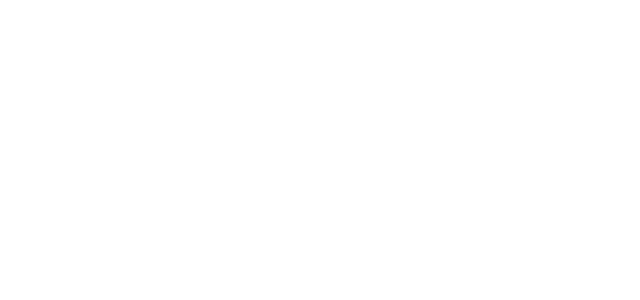
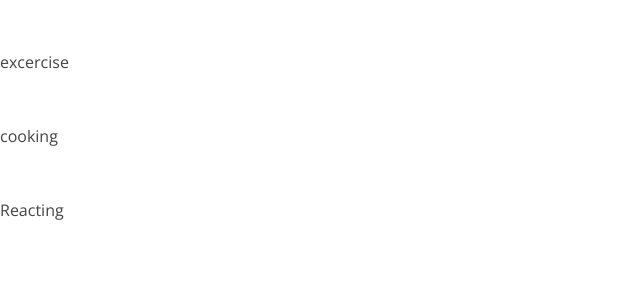
Before and after one commit to rakeshjadhav/react-front-website, a React (Create React App) app: page /Creation_of_pure_components in a window 1280 px wide. Shown: the top 300 px of the page, without its empty margins (0-640 px from the left). Built offline with nearby package versions, Linux system fonts and the light colour scheme.

Commit message:
Add pur components use forceUpdate to manually re-render even if shouldComponentUpdate fail

```diff
--- a/src/App.js
+++ b/src/App.js
@@ -42,6 +42,8 @@
 
 import Counter_custom_hook from './components/pages/functional_component/custom_hook/Counter_custom_hook';
 
+import Creation_of_pure_components from './components/pages/functional_component/React_hooks/pure_component/Creation_of_pure_components';
+
 import {Helmet} from "react-helmet";
 import $ from 'jquery';
 import { BrowserRouter as Router, Route , Switch } from "react-router-dom";
@@ -74,6 +76,7 @@
            <Route exact path ="/UseContext_hook" component={UseContext_hook} />
            <Route exact path ="/Contextbutton" component={Contextbutton} />
            <Route exact path ="/Counter_custom_hook" component={Counter_custom_hook} />
+           <Route exact path ="/Creation_of_pure_components" component={Creation_of_pure_components} />
        </Switch>
 
     </div>
--- a/src/components/pages/front/Navbar.js
+++ b/src/components/pages/front/Navbar.js
@@ -1,5 +1,5 @@
 import React  from "react";
-import { Link,NavLink } from "react-router-dom";
+import { NavLink } from "react-router-dom";
 
 const Navbar = () => {
 
@@ -21,7 +21,7 @@
           <li><NavLink exact to="/component_life_cycle">Component life cycle methods</NavLink></li>
           <li><NavLink exact to="/Blog">Blogs</NavLink></li>
           <li><NavLink exact to="/Creation_of_functional_component">Functional Component </NavLink></li>
-          <li><NavLink exact to="/UseState_hook">UseState_hook </NavLink></li>
+          <li><NavLink exact to="/Creation_of_pure_components">Pure Component </NavLink></li>
         </ul>
       </nav>
     </div>
--- a/src/components/pages/front/Slider.js
+++ b/src/components/pages/front/Slider.js
@@ -1,7 +1,7 @@
 
 import React  from "react";
-import {Component } from 'react';
-import { Link,NavLink } from "react-router-dom";
+// import {Component } from 'react';
+// import { Link,NavLink } from "react-router-dom";
 
 class Slider extends React.Component {
 
--- /dev/null
+++ b/src/components/pages/functional_component/React_hooks/pure_component/Creation_of_pure_components.js
@@ -0,0 +1,43 @@
+
+import React, {PureComponent} from "react";
+
+class Creation_of_pure_components extends React.PureComponent {
+    constructor(props) {
+       super(props);
+       this.state = {
+          taskList: [
+             { title: 'excercise'},
+             { title: 'cooking'},
+             { title: 'Reacting'},
+          ]
+       };
+    }
+    componentDidMount() {
+       setInterval(() => {
+          this.setState((oldState) => {
+             return { taskList: [...oldState.taskList] }
+          });
+       }, 1000);
+    }
+    render() {
+       console.log("taskList render called");
+       return (<div>
+          {this.state.taskList.map((task, i) => {
+             return (<Task
+                key={i}
+                title={task.title}
+             />);
+          })}
+       </div>);
+    }
+ }
+ class Task extends React.Component {
+    render() {
+       console.log("task added");
+       return (<div style={{paddingTop:"50px"}}>
+          {this.props.title}
+       </div>);
+    }
+ }
+
+ export default Creation_of_pure_components;
```
